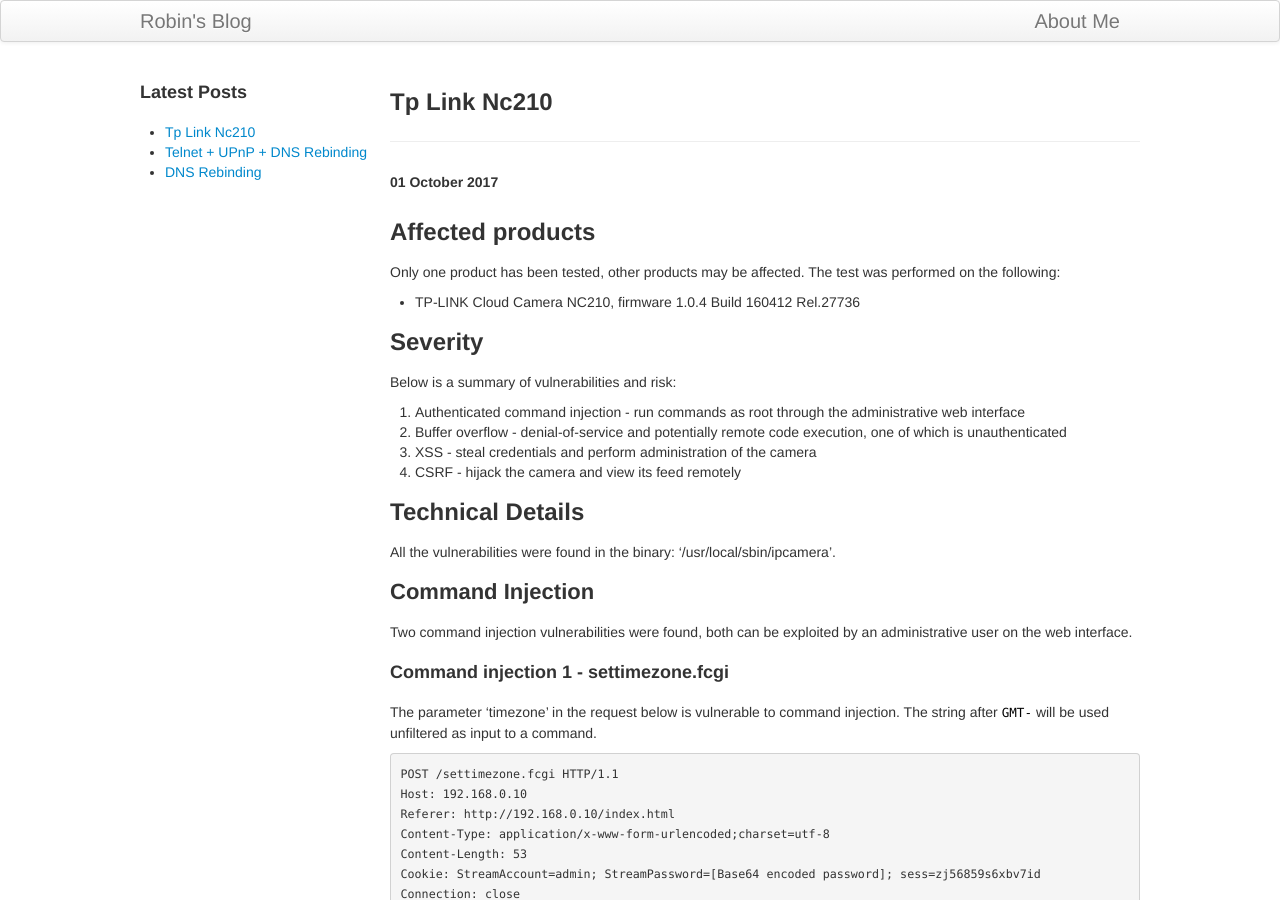
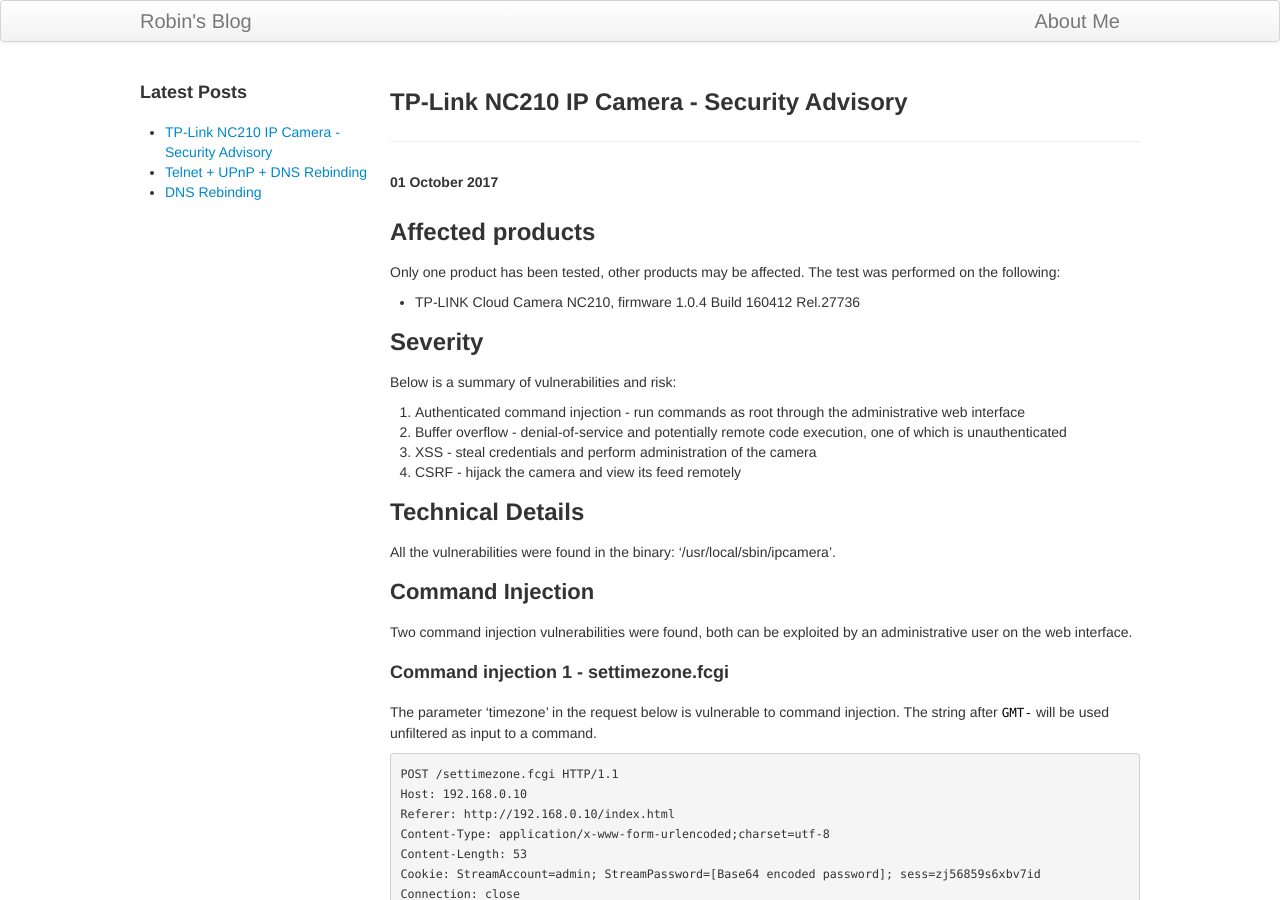
Before and after one commit to rstenvi/rstenvi.github.io, a Jekyll site: the page built from _posts/2017-10-01-tp-link-NC210.md, in a window 1280 px wide and 900 px high. Built offline with Jekyll 4.4.1, drawn with Linux system fonts in a browser that asks for light colours; our own code applies the rules of GitHub Pages for plain Markdown files.

Commit message:
Fixed title

```diff
--- a/_posts/2017-10-01-tp-link-NC210.md
+++ b/_posts/2017-10-01-tp-link-NC210.md
@@ -1,3 +1,7 @@
+---
+layout: post
+title: TP-Link NC210 IP Camera - Security Advisory
+---
 
 # Affected products
 
```
